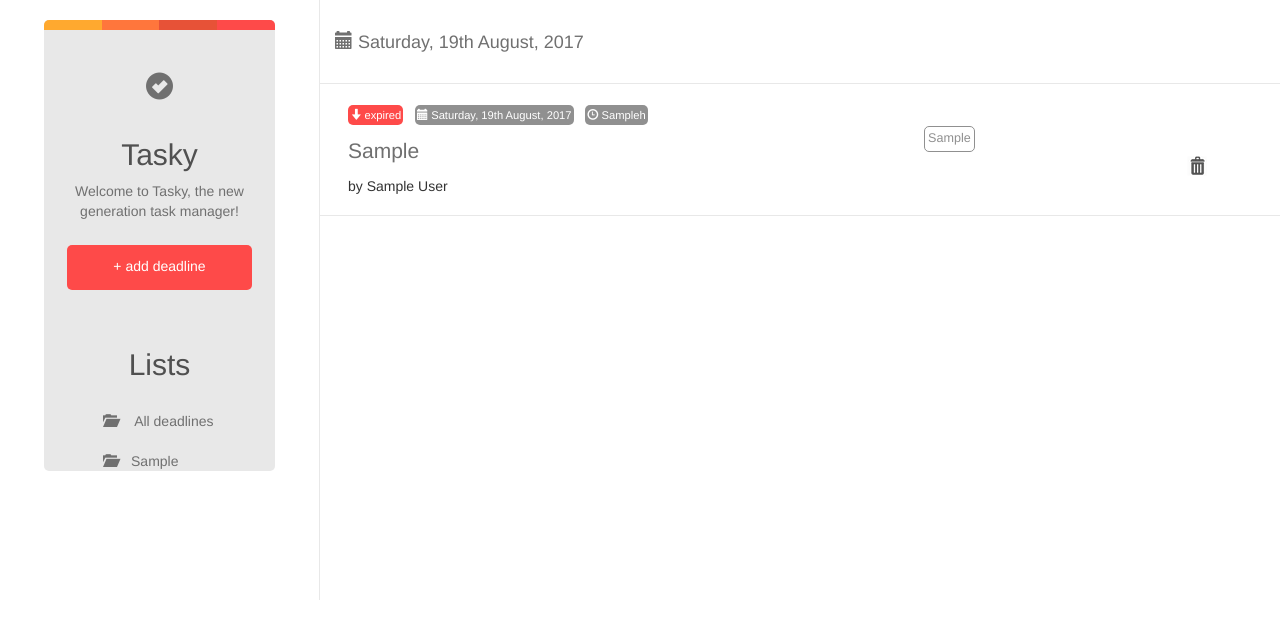
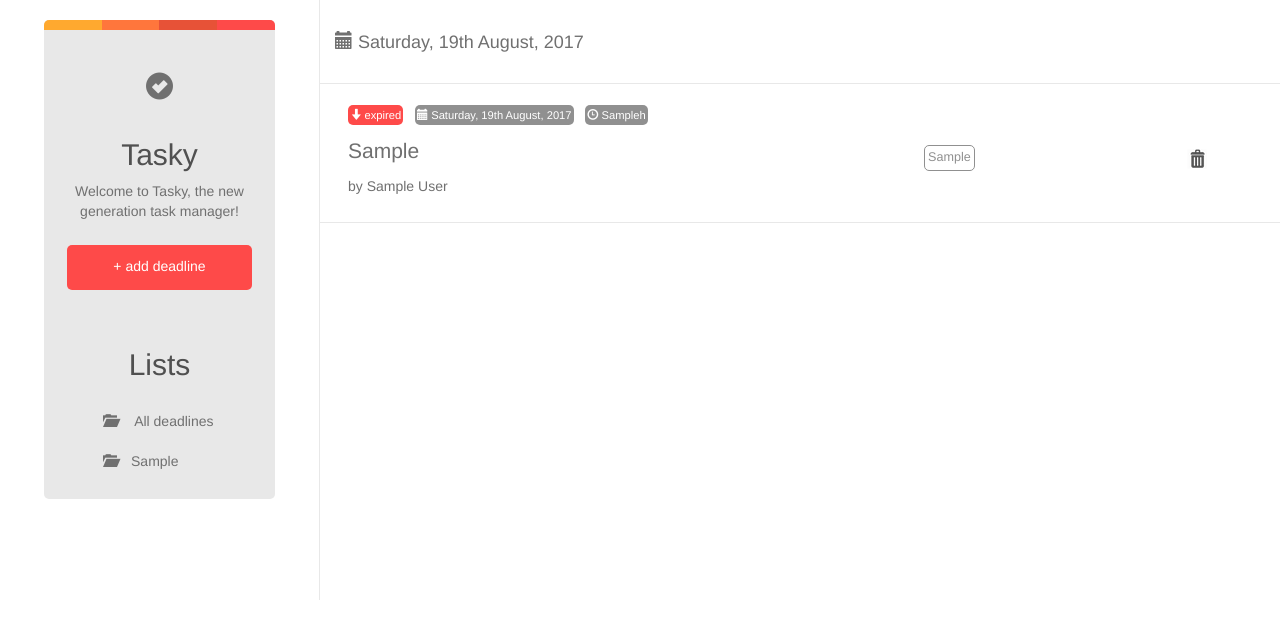
Before and after one commit to arnevbeveren/Task-Manager, a PHP site: page / in a window 1280 px wide. Shown: the part 52-691 px from the top of the page. Run offline with PHP 8.4, Linux system fonts and the light colour scheme; the visitor is signed in with stand-in values (Sample User, id 1); tables that the repository leaves empty or names only in its code hold one stand-in row (values such as "Sample post").

Commit message:
front-end tweak

```diff
--- a/classes/User.php
+++ b/classes/User.php
@@ -103,7 +103,7 @@ class User
     public function Save()
     {
         $conn = Db::getInstance();
-        $statement = $conn->prepare("INSERT INTO users (firstname, lastname, email, password, userid)
+        $statement = $conn->prepare("INSERT INTO users (firstname, lastname, email, password, id)
 VALUES (:firstname, :lastname, :email, :password, :userid)");
         $statement->bindValue(":firstname", $this->getFirstName());
         $statement->bindValue(":lastname", $this->getLastName());
--- a/css/style.css
+++ b/css/style.css
@@ -26,7 +26,7 @@
 #list li{
     padding-left: 2em;
     padding-top: 1.5em;
-    padding-bottom: 1em;
+    padding-bottom: 2em;
     border-bottom: solid 1px #E8E8E8;
     width: 100%;
 }
@@ -134,7 +134,7 @@ p#list{
     padding: 3px;
     border-radius: 5px;
     margin-left: 60%;
-    margin-top: -4em;
+    margin-top: -2.5em;
     position: absolute;
 }
 
@@ -169,7 +169,7 @@ p#duration{
 
 .remover{
     margin-left: 90%;
-    margin-top: -45px;
+    margin-top: -80px;
     padding-bottom: 20px;
 }
 
@@ -195,6 +195,7 @@ p#duration{
 
 .lists{
     list-style: none;
+    padding-bottom: 2em;
 }
 
 .lists li a{
@@ -210,3 +211,8 @@ p#duration{
     font-size: 1em;
     padding-right: 1em;
 }
+
+p#name{
+    color: #707070;
+    padding-bottom: 2em;
+}
```
